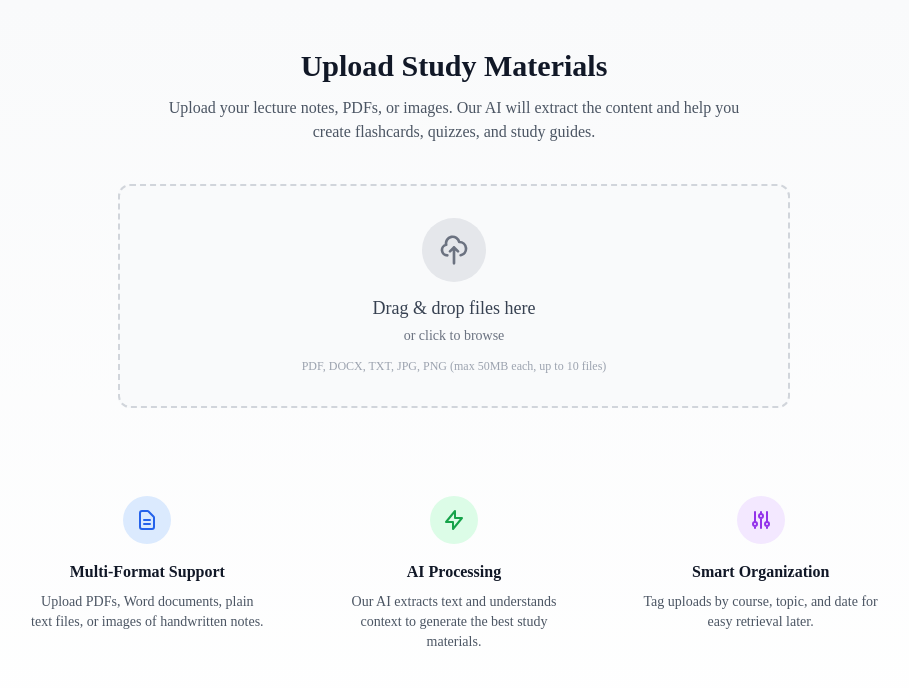
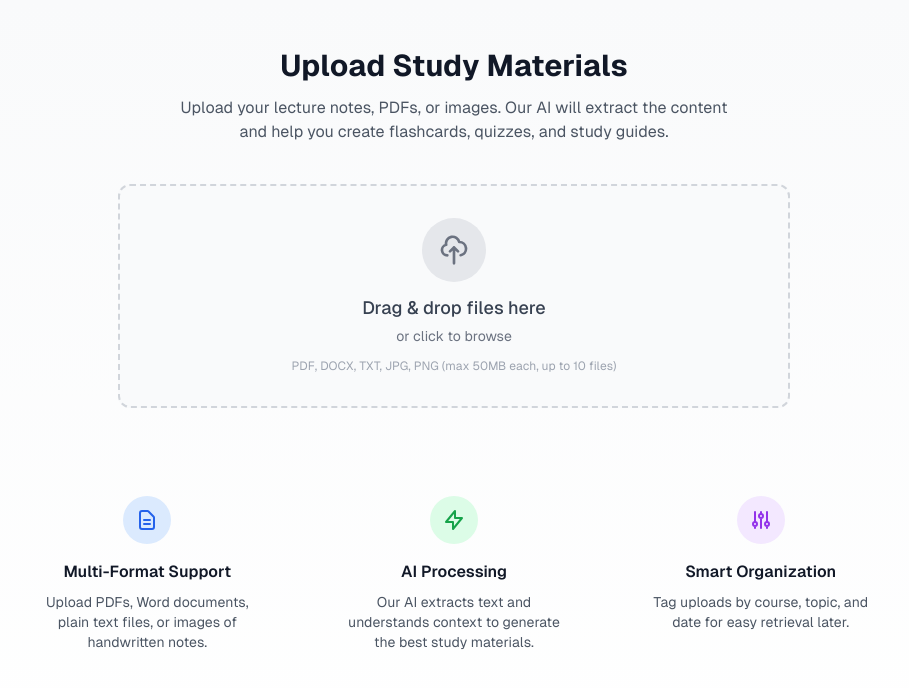
Before and after one commit to Sakeeb91/StudySync, a Next.js app in the folder apps/web/: page /upload in a window 1280 px wide. Shown: the top 688 px of the page, without its empty margins (186-1095 px from the left). Built offline with nearby package versions, Linux system fonts and the light colour scheme.

Commit message:
feat(web): update root layout with theme and toast providers (SSC-9)
- Integrate ThemeProvider with system/light/dark support
- Add Toaster component for notifications
- Update metadata for StudySync branding
- Apply font-sans class to body

```diff
--- a/apps/web/src/app/layout.tsx
+++ b/apps/web/src/app/layout.tsx
@@ -1,6 +1,8 @@
 import type { Metadata } from "next";
 import localFont from "next/font/local";
 import "./globals.css";
+import { ThemeProvider } from "@/components/providers/theme-provider";
+import { Toaster } from "@/components/ui/toaster";
 
 const geistSans = localFont({
   src: "./fonts/GeistVF.woff",
@@ -14,8 +16,9 @@ const geistMono = localFont({
 });
 
 export const metadata: Metadata = {
-  title: "Create Next App",
-  description: "Generated by create next app",
+  title: "StudySync - AI-Powered Learning Platform",
+  description: "Transform your notes into active learning with AI-generated flashcards, quizzes, and study guides.",
+  keywords: ["study", "learning", "flashcards", "quiz", "AI", "education", "notes"],
 };
 
 export default function RootLayout({
@@ -24,11 +27,19 @@ export default function RootLayout({
   children: React.ReactNode;
 }>) {
   return (
-    <html lang="en">
+    <html lang="en" suppressHydrationWarning>
       <body
-        className={`${geistSans.variable} ${geistMono.variable} antialiased`}
+        className={`${geistSans.variable} ${geistMono.variable} antialiased font-sans`}
       >
-        {children}
+        <ThemeProvider
+          attribute="class"
+          defaultTheme="system"
+          enableSystem
+          disableTransitionOnChange
+        >
+          {children}
+          <Toaster />
+        </ThemeProvider>
       </body>
     </html>
   );
```
